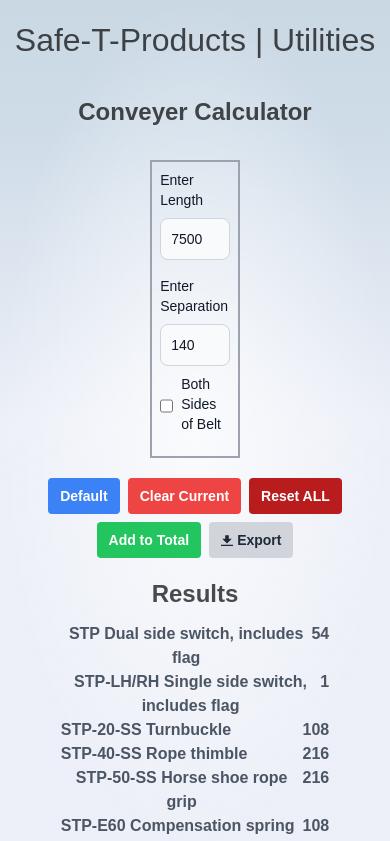
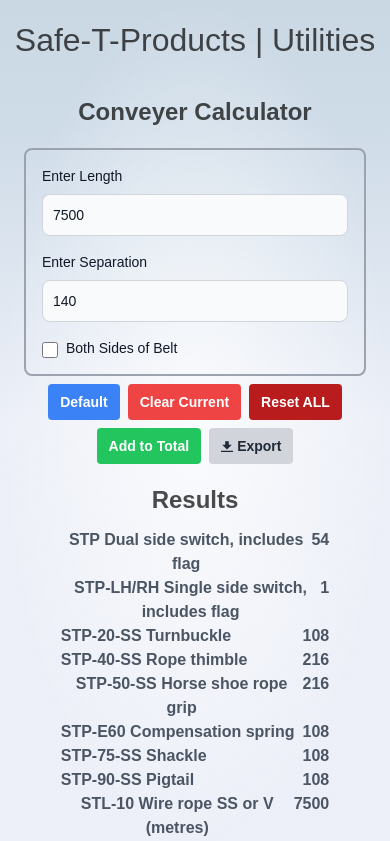
Before and after one commit to daveit/safetcalc, a SvelteKit app: page / in a window 390 px wide. Shown: the top 841 px of the page. Built offline with nearby package versions, Linux system fonts and the light colour scheme.

Commit message:
various improments to the layout mainly on mobile

```diff
--- a/src/routes/+page.svelte
+++ b/src/routes/+page.svelte
@@ -152,25 +152,6 @@
 		}
 	};
 
-	// Explicit function declaration for removing a submission
-	/*	function removeSubmission(index) {
-			const submission = submissions[index];
-			// Subtract the submission's values from accumulated totals
-			stp_value_at -= submission.stp_value;
-			stp_lh_rh_value_at -= stp_lh_rh_value;
-			stp_e20_ss_value_at -= stp_e20_ss_value;
-			stp_e40_ss_value_at -= stp_e40_ss_value;
-			stp_e50_ss_value_at -= stp_e50_ss_value;
-			stp_e60_ss_value_at -= stp_e60_ss_value;
-			stp_e75_ss_value_at -= stp_e75_ss_value;
-			stp_e90_ss_value_at -= stp_e90_ss_value;
-			stl_10_ss_value_at -= stl_10_value;
-			stg_200_ss_value_at -= stg_200_ss_value;
-			// Remove the submission from the list
-			submissions.splice(index, 1);
-			submissions = [...submissions]; // Trigger reactivity
-		}*/
-
 	function removeSubmission(index) {
 		const submission = submissions[index];
 
@@ -200,7 +181,50 @@
 		<div class="md:w-1/2 mb-4 md:mb-0">
 
 			<h2 class="pb-3 font-semibold text-2xl text-center">Conveyer Calculator</h2>
-			<form class="form-width mx-auto border-2 border-gray-400 p-2 pb-0 m-5">
+
+			<div class="w-full flex justify-center px-2 sm:px-0">
+				<form class="w-full max-w-md mx-auto border-2 border-gray-400 p-4 m-2 sm:m-5 rounded-lg">
+					<div class="space-y-4">
+						<div>
+							<label for="length" class="block text-sm font-medium text-gray-900 mb-2 dark:text-gray-300">
+								Enter Length
+							</label>
+							<input
+								bind:value={formData.length}
+								type="number"
+								id="length"
+								class="bg-gray-50 border border-gray-300 text-gray-900 text-sm rounded-lg focus:ring-blue-500 focus:border-blue-500 block w-full p-2.5 dark:bg-gray-700 dark:border-gray-600 dark:placeholder-gray-400 dark:text-white dark:focus:ring-blue-500 dark:focus:border-blue-500"
+							/>
+						</div>
+
+						<div>
+							<label for="separation" class="block text-sm font-medium text-gray-900 mb-2 dark:text-gray-300">
+								Enter Separation
+							</label>
+							<input
+								bind:value={formData.separation}
+								type="number"
+								id="separation"
+								class="bg-gray-50 border border-gray-300 text-gray-900 text-sm rounded-lg focus:ring-blue-500 focus:border-blue-500 block w-full p-2.5 dark:bg-gray-700 dark:border-gray-600 dark:placeholder-gray-400 dark:text-white dark:focus:ring-blue-500 dark:focus:border-blue-500"
+							/>
+						</div>
+
+						<div class="flex items-center">
+							<input
+								id="purple-checkbox"
+								type="checkbox"
+								on:click={handleClick}
+								bind:checked={bothChecked}
+								class="w-4 h-4 text-purple-600 bg-gray-100 border-gray-300 rounded focus:ring-purple-500 dark:focus:ring-purple-600 dark:ring-offset-gray-800 focus:ring-2 dark:bg-gray-700 dark:border-gray-600"
+							/>
+							<label for="purple-checkbox" class="ml-2 text-sm font-medium text-gray-900 dark:text-gray-300">
+								Both Sides of Belt
+							</label>
+						</div>
+					</div>
+				</form>
+			</div>
+<!--			<form class="form-width mx-auto border-2 border-gray-400 p-2 pb-0 m-5">
 				<div class="mb-1 mx-auto pb-2">
 					<label for="length" class="text-sm font-medium text-gray-900 block mb-2 dark:text-gray-300"
 					>Enter Length</label
@@ -228,18 +252,9 @@
 						<label for="purple-checkbox" class="ms-2 text-sm font-medium text-gray-900 dark:text-gray-300">Both Sides of
 							Belt</label>
 					</div>
-					<!--<div class="align-checkbox pt-5">
-						<label for="bscb">Both Sides of Belt:</label>
-						<input
-							type="checkbox"
-							on:click={handleClick}
-							bind:checked={bothChecked}
-							name="bscb"
-							class="checked:bg-blue-500 pt-5 cb-padding"
-						/>
-					</div>-->
+
 				</div>
-			</form>
+			</form>-->
 			<!-- Warning Message -->
 			{#if warningMessage}
 				<h2 class="warning-message">{warningMessage}</h2>
@@ -279,47 +294,6 @@
 					<span>Export</span>
 				</button>
 			</div>
-
-<!--			<div class="pb-5 flex justify-center items-center space-x-2">
-				<button
-					on:click={setdefault}
-					class="bg-blue-500 hover:bg-blue-700 text-white font-bold py-2 px-4 rounded"
-				>Default
-				</button
-				>
-				<button
-					on:click={setblank}
-					class="bg-red-500 hover:bg-red-700 text-white font-bold py-2 px-4 rounded"
-				>Clear Current
-				</button
-				>
-				<button
-					on:click={resetAll}
-					class="bg-red-700 hover:bg-red-900 text-white font-bold py-2 px-4 rounded"
-				>Reset ALL
-				</button
-				>
-				<button
-					on:click={addToTotal}
-					class="bg-green-500 hover:bg-green-700 text-white font-bold py-2 px-4 rounded"
-				>Add to Total
-				</button
-				>
-				<button
-					class="bg-gray-300 hover:bg-gray-400 text-gray-800 font-bold py-2 px-4 rounded inline-flex items-center">
-					<svg class="fill-current w-4 h-4 mr-2" xmlns="http://www.w3.org/2000/svg" viewBox="0 0 20 20">
-						<path d="M13 8V2H7v6H2l8 8 8-8h-5zM0 18h20v2H0v-2z" />
-					</svg>
-					<span>Export</span>
-				</button>
-				&lt;!&ndash;
-				<button class="bg-gray-300 hover:bg-gray-400 text-gray-800 font-bold py-2 px-4 rounded inline-flex items-center"
-				>Export Report</button
-				>
-				<button class="bg-pink-500 hover:bg-pink-700 text-white font-bold py-2 px-4 mx-2 rounded"
-							>Create PDF</button
-						>&ndash;&gt;
-			</div>-->
 
 			<div class="container-results mx-auto">
 				<h1 class="pb-3 font-semibold text-2xl border-gray-400 border-bottom">Results</h1>
@@ -413,6 +387,7 @@
 						</div>
 					</div>
 
+				<div class="container-results mx-auto mt-2 mb-16">
 					<h2 class="pb-3 font-semibold text-2xl text-left">Accumulated Entries</h2>
 
 					<ul>
@@ -433,6 +408,7 @@
 							<span>❌</span>
 						</div>
 					{/each}-->
+				</div>
 				</div>
 
 		</div>
```
